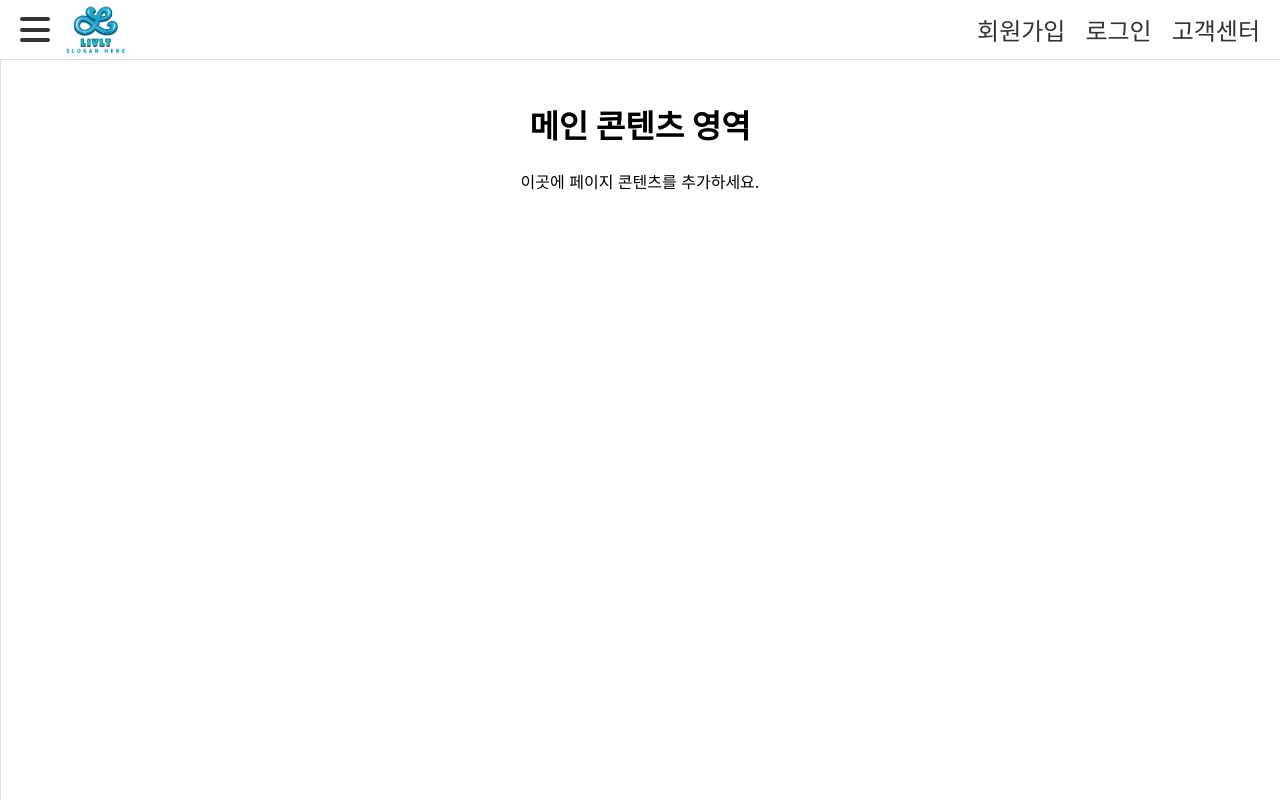
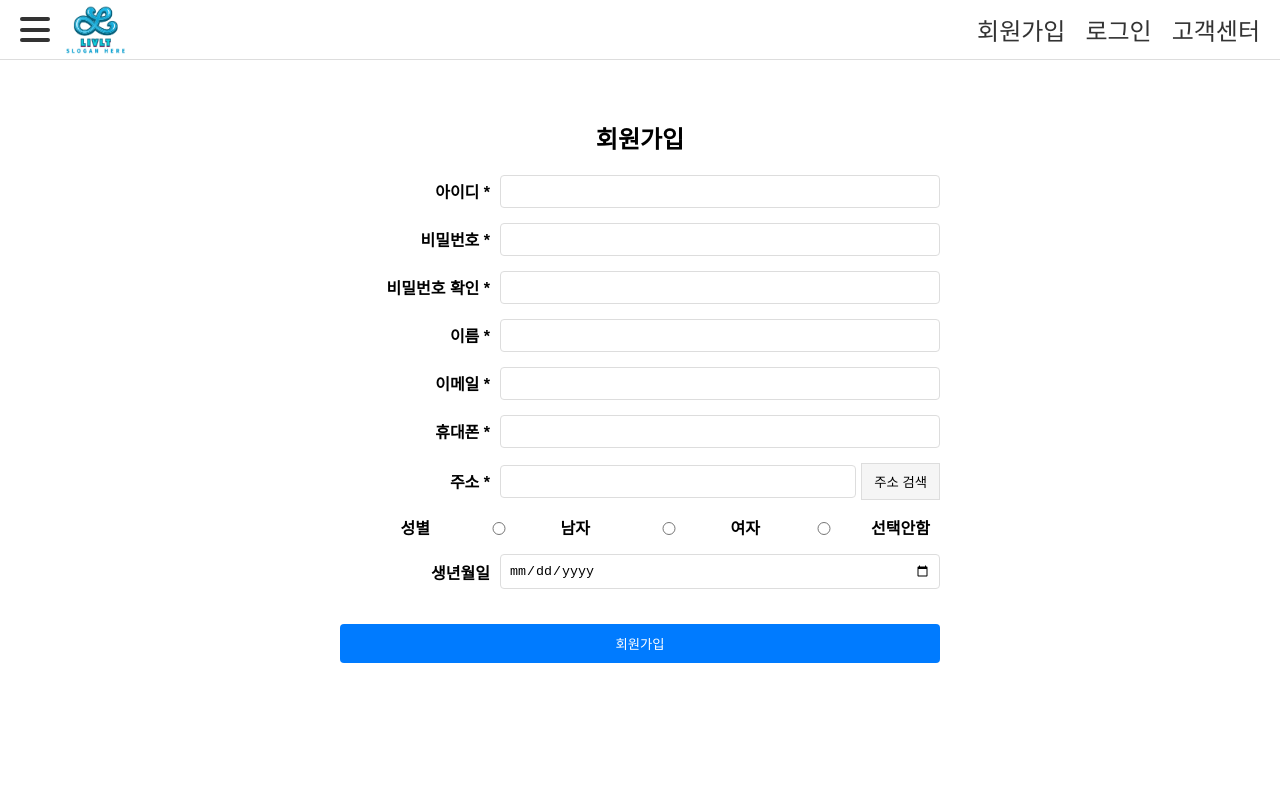
Before and after one commit to JimanP/client, a React (Create React App) app: page /signup in a window 1280 px wide. Built offline with nearby package versions, Linux system fonts and the light colour scheme.

Commit message:
회원가입 페이지 추가

```diff
--- a/package.json
+++ b/package.json
@@ -6,6 +6,7 @@
     "cra-template": "1.2.0",
     "react": "^19.0.0",
     "react-dom": "^19.0.0",
+    "react-router-dom": "^7.1.1",
     "react-scripts": "5.0.1"
   },
   "scripts": {
--- a/src/App.js
+++ b/src/App.js
@@ -1,9 +1,13 @@
 import React, { useState } from "react";
+import { BrowserRouter as Router, Routes, Route, useLocation } from "react-router-dom"; // useLocation 추가
 import "./App.css";
-import Header from "./components/Header";
+import Header from "./components/Header"; // 기존 Header 컴포넌트 가져오기
 import Sidebar from "./components/Sidebar";
+import Sign from "./pages/Sign"; // 회원가입 페이지 컴포넌트 가져오기
 
-function App() {
+// 메인 콘텐츠를 렌더링할 AppContent 컴포넌트 생성
+function AppContent() {
+  const location = useLocation(); // 현재 경로 확인
   const [menuOpen, setMenuOpen] = useState(false);
 
   // 사이드바 상태를 토글하는 함수
@@ -13,27 +17,47 @@ function App() {
 
   return (
     <div className="App">
-      {/* 헤더 */}
+      {/* 헤더: toggleSidebar 전달 */}
       <Header toggleSidebar={toggleSidebar} />
 
-      {/* 사이드바 */}
-      <Sidebar isOpen={menuOpen} />
+      {/* 사이드바: 회원가입 페이지가 아닐 때만 보여줌 */}
+      {location.pathname !== "/signup" && <Sidebar isOpen={menuOpen} />}
 
-      {/* 메인 콘텐츠 */}
+      {/* 메인 콘텐츠 영역 */}
       <main
         style={{
-          marginLeft: menuOpen ? "300px" : "0", // 사이드바 열림 상태에 따라 좌측 여백 조정
-          marginTop: "60px", // 헤더 높이만큼 여백 추가
-          transition: "margin-left 0.3s", // 부드러운 이동 애니메이션
-          padding: "20px", // 메인 콘텐츠 내부 패딩
-          boxSizing: "border-box", // 패딩 포함 크기 계산
+          marginLeft: location.pathname !== "/signup" ? (menuOpen ? "300px" : "0") : "0",
+          marginTop: "60px",
+          transition: "margin-left 0.3s",
+          padding: "20px",
+          boxSizing: "border-box",
         }}
       >
-        <h1>메인 콘텐츠 영역</h1>
-        <p>이곳에 페이지 콘텐츠를 추가하세요.</p>
+        <Routes>
+          {/* 메인 페이지 */}
+          <Route
+            path="/"
+            element={
+              <>
+                <h1>메인 콘텐츠 영역</h1>
+              </>
+            }
+          />
+          {/* 회원가입 페이지 */}
+          <Route path="/signup" element={<Sign />} />
+        </Routes>
       </main>
     </div>
   );
 }
 
+// 최상위 App 컴포넌트
+function App() {
+  return (
+    <Router>
+      <AppContent />
+    </Router>
+  );
+}
+
 export default App;
--- a/src/components/Header.js
+++ b/src/components/Header.js
@@ -1,6 +1,9 @@
 import React from "react";
+import { useNavigate } from "react-router-dom"; // 페이지 이동을 위한 useNavigate 가져오기
 
 const Header = ({ toggleSidebar }) => {
+  const navigate = useNavigate(); // 페이지 이동 함수 초기화
+
   const styles = {
     header: {
       position: "fixed",
@@ -63,6 +66,11 @@ const Header = ({ toggleSidebar }) => {
     },
   };
 
+  // 회원가입 버튼 클릭 시 회원가입 페이지로 이동
+  const handleSignupClick = () => {
+    navigate("/signup"); // /signup 경로로 이동
+  };
+
   return (
     <header style={styles.header}>
       {/* 왼쪽: 햄버거 메뉴와 로고 */}
@@ -78,7 +86,9 @@ const Header = ({ toggleSidebar }) => {
       </div>
       {/* 오른쪽: 회원가입, 로그인, 고객센터 */}
       <nav style={styles.nav}>
-        <span style={styles.navItem}>회원가입</span>
+        <span style={styles.navItem} onClick={handleSignupClick}>
+          회원가입
+        </span>
         <span style={styles.navItem}>로그인</span>
         <span style={styles.navItem}>고객센터</span>
       </nav>
--- /dev/null
+++ b/src/pages/Sign.css
@@ -0,0 +1,77 @@
+.signup-container {
+    max-width: 600px;
+    margin: 0 auto;
+    padding: 20px;
+    font-family: Arial, sans-serif;
+  }
+
+  .signup-title {
+    text-align: center;
+    margin-bottom: 20px;
+    font-size: 24px;
+    font-weight: bold;
+  }
+
+  .signup-form {
+    display: flex;
+    flex-direction: column;
+  }
+
+  .form-group {
+    display: flex;
+    align-items: center;
+    margin-bottom: 15px;
+  }
+
+  .form-group label {
+    width: 150px;
+    text-align: right;
+    margin-right: 10px;
+    font-weight: bold;
+  }
+
+  .form-group input {
+    flex: 1;
+    padding: 8px;
+    border: 1px solid #ddd;
+    border-radius: 4px;
+  }
+
+  .address-group {
+    display: flex;
+    align-items: center;
+  }
+
+  .address-group input {
+    flex: 1;
+  }
+
+  .address-button {
+    padding: 8px 12px;
+    margin-left: 5px;
+    border: 1px solid #ddd;
+    background-color: #f5f5f5;
+    cursor: pointer;
+  }
+
+  .gender-group {
+    display: flex;
+    gap: 10px;
+  }
+
+  .gender-group label {
+    display: flex;
+    align-items: center;
+    gap: 5px;
+  }
+
+  .submit-button {
+    width: 100%;
+    padding: 10px;
+    margin-top: 20px;
+    background-color: #007BFF;
+    color: white;
+    border: none;
+    border-radius: 4px;
+    cursor: pointer;
+  }
--- /dev/null
+++ b/src/pages/Sign.js
@@ -0,0 +1,137 @@
+import React, { useState } from "react";
+import "./Sign.css"; // 스타일 파일 import
+
+const Sign = () => {
+  const [formData, setFormData] = useState({
+    username: "",
+    password: "",
+    confirmPassword: "",
+    name: "",
+    email: "",
+    phone: "",
+    address: "",
+    gender: "",
+    birthDate: "",
+  });
+
+  const handleChange = (e) => {
+    const { name, value } = e.target;
+    setFormData({ ...formData, [name]: value });
+  };
+
+  const handleSubmit = (e) => {
+    e.preventDefault();
+    console.log(formData);
+  };
+
+  return (
+    <div className="signup-container">
+      <h2 className="signup-title">회원가입</h2>
+      <form onSubmit={handleSubmit} className="signup-form">
+        {/* 아이디 */}
+        <div className="form-group">
+          <label>아이디 *</label>
+          <input
+            type="text"
+            name="username"
+            value={formData.username}
+            onChange={handleChange}
+          />
+        </div>
+
+        {/* 비밀번호 */}
+        <div className="form-group">
+          <label>비밀번호 *</label>
+          <input
+            type="password"
+            name="password"
+            value={formData.password}
+            onChange={handleChange}
+          />
+        </div>
+
+        {/* 비밀번호 확인 */}
+        <div className="form-group">
+          <label>비밀번호 확인 *</label>
+          <input
+            type="password"
+            name="confirmPassword"
+            value={formData.confirmPassword}
+            onChange={handleChange}
+          />
+        </div>
+
+        {/* 이름 */}
+        <div className="form-group">
+          <label>이름 *</label>
+          <input
+            type="text"
+            name="name"
+            value={formData.name}
+            onChange={handleChange}
+          />
+        </div>
+
+        {/* 이메일 */}
+        <div className="form-group">
+          <label>이메일 *</label>
+          <input
+            type="email"
+            name="email"
+            value={formData.email}
+            onChange={handleChange}
+          />
+        </div>
+
+        {/* 휴대폰 */}
+        <div className="form-group">
+          <label>휴대폰 *</label>
+          <input
+            type="text"
+            name="phone"
+            value={formData.phone}
+            onChange={handleChange}
+          />
+        </div>
+
+        {/* 주소 */}
+        <div className="form-group address-group">
+          <label>주소 *</label>
+          <input
+            type="text"
+            name="address"
+            value={formData.address}
+            onChange={handleChange}
+          />
+          <button type="button" className="address-button">주소 검색</button>
+        </div>
+
+        {/* 성별 */}
+        <div className="form-group">
+          <label>성별</label>
+          <div className="gender-group">
+            <label><input type="radio" name="gender" value="남자" onChange={handleChange} /> 남자</label>
+            <label><input type="radio" name="gender" value="여자" onChange={handleChange} /> 여자</label>
+            <label><input type="radio" name="gender" value="선택안함" onChange={handleChange} /> 선택안함</label>
+          </div>
+        </div>
+
+        {/* 생년월일 */}
+        <div className="form-group">
+          <label>생년월일</label>
+          <input
+            type="date"
+            name="birthDate"
+            value={formData.birthDate}
+            onChange={handleChange}
+          />
+        </div>
+
+        {/* 제출 버튼 */}
+        <button type="submit" className="submit-button">회원가입</button>
+      </form>
+    </div>
+  );
+};
+
+export default Sign;
```
Also changed, not shown: 1 other file (tests, documents, lock files or other folders).
